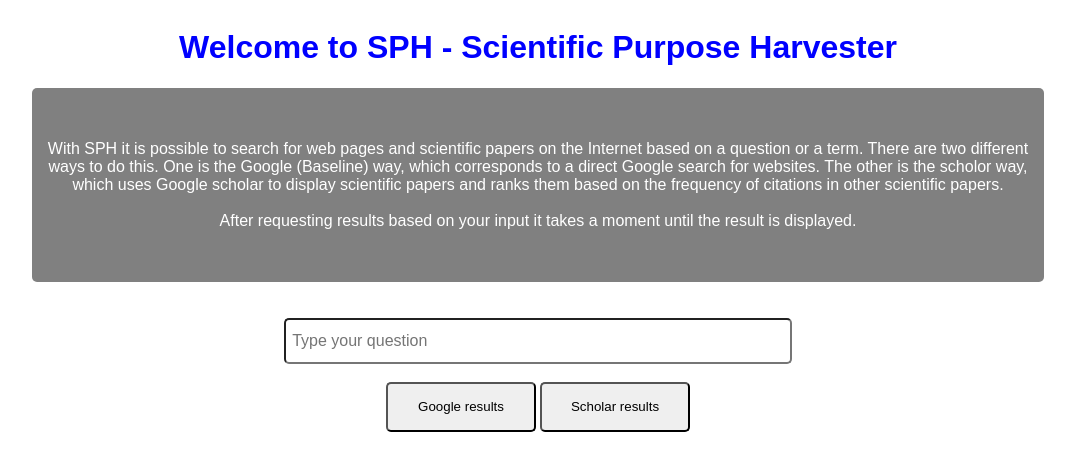
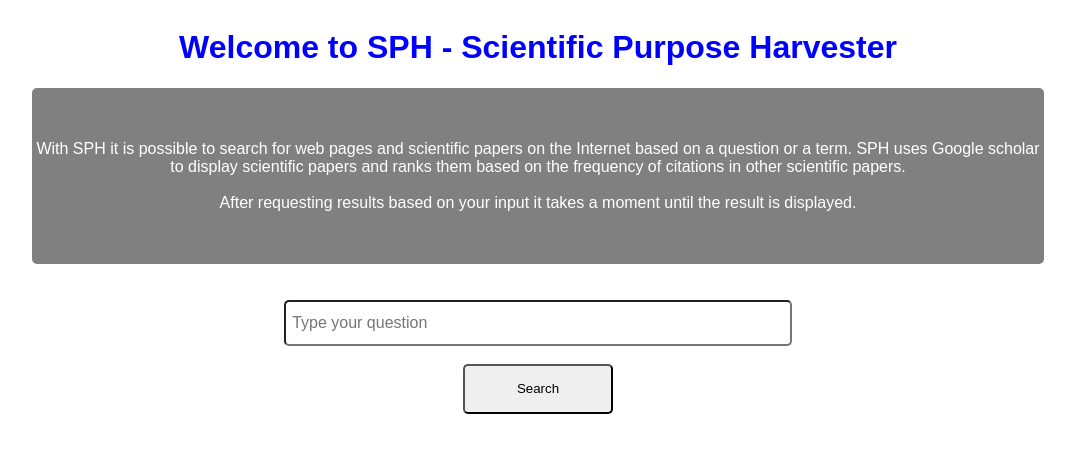
Before and after one commit to SimonScapan/scientific-purpose-harvester, a Flask app: page / in a window 1280 px wide. Shown: the top 471 px of the page, without its empty margins (102-1177 px from the left). Run offline with Flask 2, Linux system fonts and the light colour scheme; some libraries are stand-ins or nearby versions.

Commit message:
added requirements.txt, removed foodpath, added citationcount tabelheader and removed index

```diff
--- a/harvester/api.py
+++ b/harvester/api.py
@@ -10,12 +10,12 @@ app = Flask(__name__)
 # define the call to Python functions
 def do_foodpath(question):
    df = get_work_done(question)
-   html = df.to_html(header="true", table_id="foodpath", columns=['Title', 'Content', 'URL'], col_space=['20%','60%','20%'], justify='center', escape=False)
+   html = df.to_html(index=False, header="true", table_id="foodpath", columns=['Title', 'Content', 'URL'], col_space=['20%','60%','20%'], justify='center', escape=False)
    return html
 
 def do_scholar(question):
     df = get_content(question)
-    html = df.to_html(header="true", table_id="foodpath", columns=['Title', 'Content', 'URL'], col_space=['20%','60%','20%'], justify='center', escape=False)
+    html = df.to_html(index=False, header="true", table_id="foodpath", columns=['Citationcount','Title', 'Content', 'URL'], col_space=['30%','20%','40%','30%'], justify='center', escape=False)
     return html
 
 @app.route('/')
--- a/harvester/harvester_scholar.py
+++ b/harvester/harvester_scholar.py
@@ -46,7 +46,7 @@ def get_content(query):
     response=requests.get(url,headers=headers)
     soup=BeautifulSoup(response.content,'lxml')
 
-    articles = pd.DataFrame(columns = ['Title', 'Content', 'URL'])
+    articles = pd.DataFrame(columns = ['Citationcount','Title', 'Content', 'URL'])
 
     # loop over articles
     #for item in soup.select("[data-lid]"): ## not working because of bot blocking
@@ -77,7 +77,7 @@ def get_content(query):
                 pass
 
             # save to dataframe
-            articles.loc[int(citation)] = [title, content, url]
+            articles.loc[int(citation)] = [citation,title, content, url]
 
         except:
 
@@ -86,5 +86,5 @@ def get_content(query):
     articles = articles.sort_index(ascending=False)
 
     articles['URL'] = '<a href=' + articles['URL'] + '><span>' + articles['URL'] + '</span></a>'
-
+    print(articles)
     return articles
--- /dev/null
+++ b/harvester/requirements.txt
@@ -0,0 +1,6 @@
+re
+flask
+bs4
+pandas
+googlesearch
+ssl
--- a/harvester/templates/home.html
+++ b/harvester/templates/home.html
@@ -53,8 +53,7 @@
                 <br><br>
                 <p style="font-family: Arial; color: white">
                     With SPH it is possible to search for web pages and scientific papers on the Internet based on a question or a term.
-                    There are two different ways to do this. One is the Google (Baseline) way, which corresponds to a direct Google search for websites.
-                    The other is the scholor way, which uses Google scholar to display scientific papers and ranks them based on the frequency of citations in other scientific papers.
+                    SPH uses Google scholar to display scientific papers and ranks them based on the frequency of citations in other scientific papers.
                     <br><br>
                     After requesting results based on your input it takes a moment until the result is displayed.
                 </p>
@@ -63,8 +62,8 @@
             <br><br>
             <input style="width: 500px; height: 40px; border-radius: 5px; font-size: 1em" placeholder=" Type your question" type="text" id="question" name="question">
             <br><br>
-            <button style="font-family: Arial; width: 150px; height: 50px; border-radius: 5px;" id="foodpath" onclick="foodpath()">Google results</button>
-            <button style="font-family: Arial; width: 150px; height: 50px; border-radius: 5px;" id="scholar" onclick="scholar()">Scholar results</button>
+            <!-- <button style="font-family: Arial; width: 150px; height: 50px; border-radius: 5px;" id="foodpath" onclick="foodpath()">Google results</button> -->
+            <button style="font-family: Arial; width: 150px; height: 50px; border-radius: 5px;" id="scholar" onclick="scholar()">Search</button>
         </div>
         <div class="show-data" style="width: 90%;"></div>
     </body>
```
